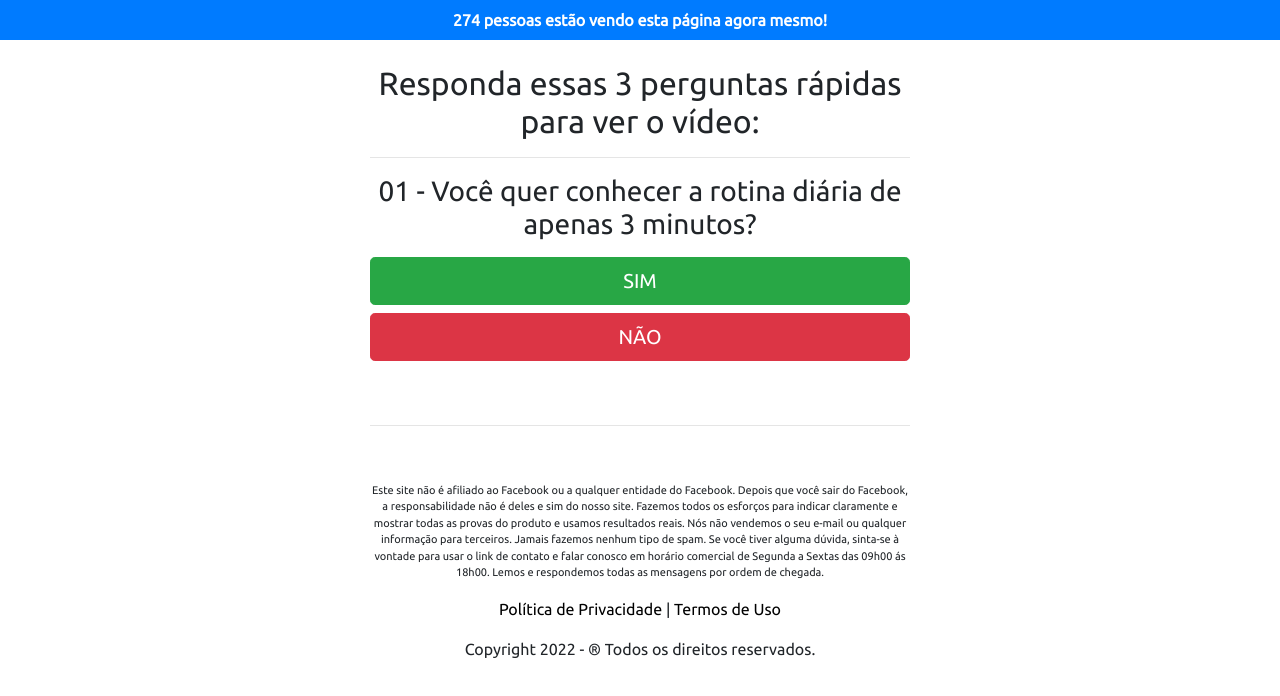
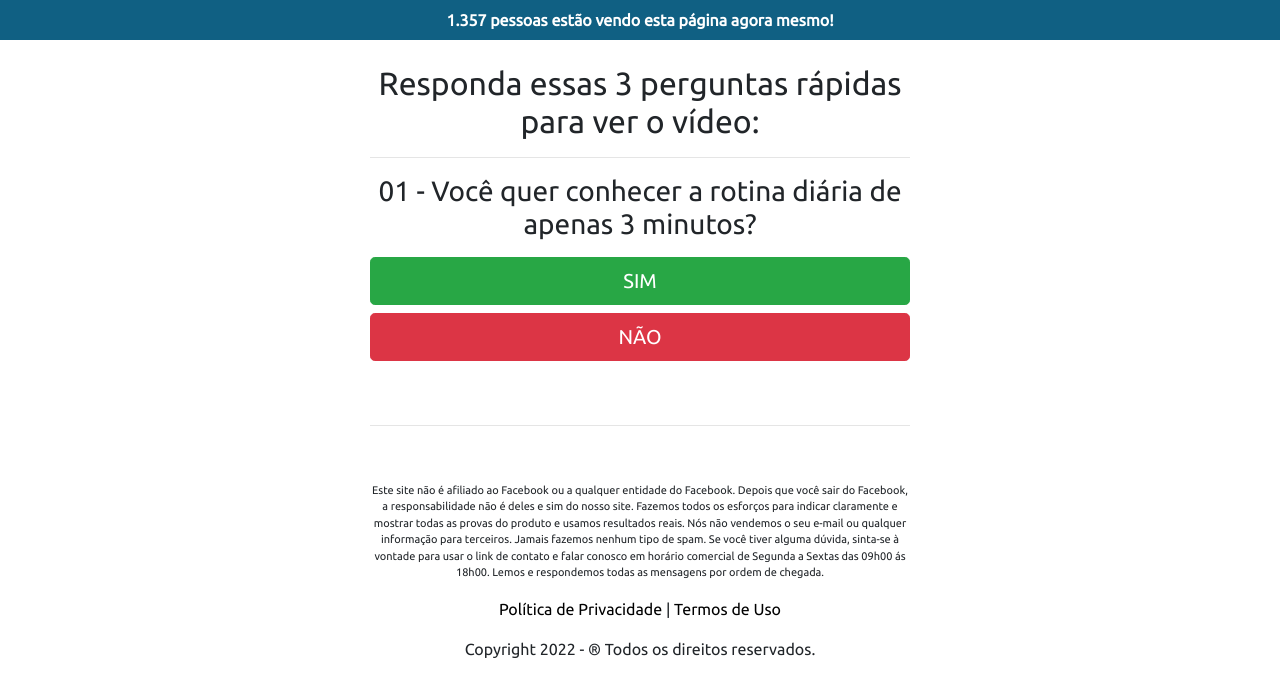
Before and after one commit to Rivork/saudegohomem.online, a plain HTML site: page quiz/index.html in a window 1280 px wide. Drawn offline with nearby package versions, Linux system fonts and the light colour scheme.

Commit message:
Add files via upload

```diff
--- a/quiz/index.html
+++ b/quiz/index.html
@@ -14,7 +14,7 @@
         font-weight: bold;
       }
       nav {
-        background-color: #007BFF;
+        background-color: #106083;
       }
       span {
         font-weight: bold;
@@ -34,7 +34,7 @@
 <body>
 <nav class="navbar justify-content-center text-center">
 <span>
-274 pessoas estão vendo esta página agora mesmo!
+1.357 pessoas estão vendo esta página agora mesmo!
 </span>
 </nav>
 <div class="container py-4">
```
Also changed, not shown: index.html (+1 -1 lines).
